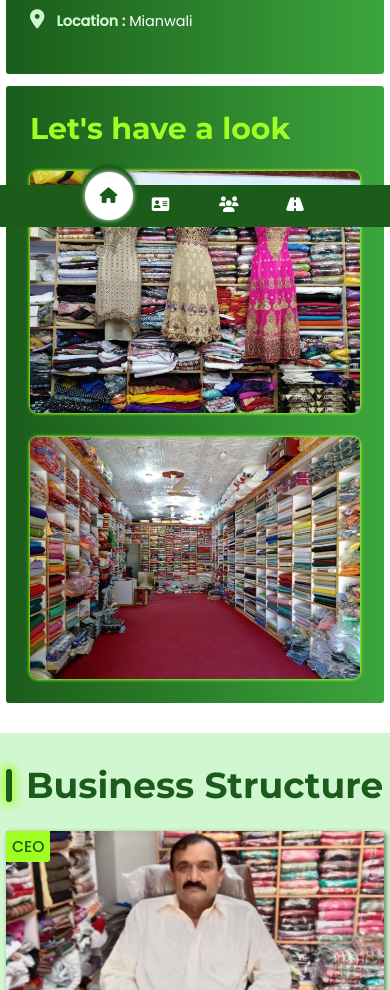
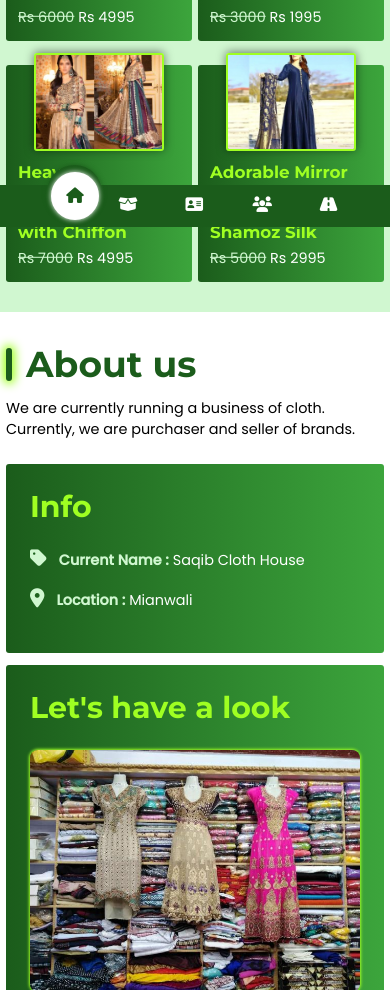
Before and after one commit to Sherri-Dev/Saqib-Textiles, a plain HTML site: page public/index.html in a window 390 px wide. Shown: the part 617-1607 px from the top of the page. Drawn offline with Linux system fonts and the light colour scheme.

Commit message:
added featured products section

```diff
--- a/public/index.html
+++ b/public/index.html
@@ -19,6 +19,12 @@
           <li title="Home" class="banner active">
             <div class="marker"></div>
             <a href="#banner"><i class="fas fa-home"></i><span>Home</span></a>
+          </li>
+          <li title="Featured Products" class="featured-products">
+            <div class="marker"></div>
+            <a href="#featured-products"
+              ><i class="fas fa-box-open"></i><span>Featured Products</span></a
+            >
           </li>
           <li title="About" class="about">
             <div class="marker"></div>
@@ -47,6 +53,57 @@
         <div>
           <h1 class="pr-heading">Saqib Textiles</h1>
           <p class="lead">A shining star in the industry of clothing!</p>
+        </div>
+      </div>
+    </section>
+    <section id="featured-products">
+      <div class="container">
+        <h2 class="sc-heading">Featured Products</h2>
+        <div class="product-container">
+          <article class="product-card card">
+            <img src="./assets/pr-1.jpg" alt="product" />
+            <div class="content">
+              <h4 class="product-heading">
+                Handwork Heavy Embroidered Silk Chiffon
+              </h4>
+              <div class="price lead">
+                <del>Rs 6000</del> <span>Rs 4995</span>
+              </div>
+            </div>
+          </article>
+          <article class="product-card card">
+            <img src="./assets/pr2.jpg" alt="product" />
+            <div class="content">
+              <h4 class="product-heading">
+                Ethnic Sequins Embroidered 2-Piece Lawn Dress
+              </h4>
+              <div class="price lead">
+                <del>Rs 3000</del> <span>Rs 1995</span>
+              </div>
+            </div>
+          </article>
+          <article class="product-card card">
+            <img src="./assets/pr3.jpg" alt="product" />
+            <div class="content">
+              <h4 class="product-heading">
+                Heavy Embroidered Net Maxi Dress 2022 with Chiffon
+              </h4>
+              <div class="price lead">
+                <del>Rs 7000</del> <span>Rs 4995</span>
+              </div>
+            </div>
+          </article>
+          <article class="product-card card">
+            <img src="./assets/pr4.jpg" alt="product" />
+            <div class="content">
+              <h4 class="product-heading">
+                Adorable Mirror Work & Embroidered Shamoz Silk
+              </h4>
+              <div class="price lead">
+                <del>Rs 5000</del> <span>Rs 2995</span>
+              </div>
+            </div>
+          </article>
         </div>
       </div>
     </section>
@@ -88,7 +145,7 @@
         <h2 class="sc-heading">Business Structure</h2>
         <div class="our-team-container">
           <div class="our-team-card">
-            <img loading="lazy"  src="./assets/ceo.jpg" alt="team-member" />
+            <img loading="lazy" src="./assets/ceo.jpg" alt="team-member" />
             <div class="team-heading-div">
               <h4 class="team-heading">Ghulam Jilani</h4>
             </div>
--- a/public/style.css
+++ b/public/style.css
@@ -15,11 +15,13 @@ GLOBAL
   --overlay-color: rgba(0, 0, 0, 0.503);
   --text-dark: rgb(0, 0, 0);
   --text-light: white;
+  --top-margin: 3rem;
   /* Typography */
   --pr-heading: 5rem;
   --sc-heading: 4rem;
   --tr-heading: 2.5rem;
   --team-heading: 2rem;
+  --product-heading: 1.4rem;
   --para: 1.4rem;
   --main-font: "Montserrat";
   --sc-font: "Poppins";
@@ -98,6 +100,11 @@ UTITLITIES
 }
 .team-heading {
   font-size: var(--team-heading);
+  font-family: var(--main-font);
+  color: var(--sc-color);
+}
+.product-heading {
+  font-size: var(--product-heading);
   font-family: var(--main-font);
   color: var(--sc-color);
 }
@@ -249,7 +256,79 @@ section:nth-last-of-type(even) {
 #banner .container {
   height: 100%;
 }
-
+/*********
+ PRODUCTS
+**********/
+.product-container {
+  display: grid;
+  grid-template-columns: repeat(4, 1fr);
+  gap: 1rem;
+  margin-top: var(--top-margin);
+}
+.product-card {
+  position: relative;
+  transition: all 1s ease-in;
+  height: 17rem;
+  overflow: clip;
+}
+.product-card:hover {
+  overflow: visible;
+}
+.product-card.card {
+  background: none;
+  padding: 0;
+}
+.product-card.card:hover {
+  background: linear-gradient(90deg, var(--pr-color), rgb(60 165 60));
+}
+.product-card img {
+  display: block;
+  width: 100%;
+  height: 100%;
+  border-radius: 3px;
+  margin: auto;
+  transition: all 0.3s ease-in;
+  z-index: 2;
+  position: relative;
+}
+.product-card:hover img {
+  width: 70%;
+  height: auto;
+  border: 2px solid var(--sc-color);
+  transform: translateY(-1rem);
+  border-radius: none;
+  box-shadow: 0px -1px 10px 0px var(--overlay-color);
+}
+.product-card .content {
+  position: relative;
+  transform: translateY(-100%);
+  transition: all 0.3s 0.3s ease-in;
+  padding: 0 1rem 1rem 1rem;
+  opacity: 0;
+  z-index: 0;
+  border-radius: 3px;
+}
+.product-card:hover .content {
+  transform: translateY(-0.1rem);
+  top: auto;
+  left: auto;
+  opacity: 1;
+  background: linear-gradient(90deg, var(--pr-color), rgb(60 165 60));
+}
+.product-heading {
+  transition: color 0.3s ease-in;
+  margin-bottom: 0.3rem;
+  cursor: pointer;
+}
+.product-heading:hover {
+  color: var(--sc-light);
+}
+.product-card .price del {
+  color: var(--sc-light);
+}
+.product-card .price span {
+  color: var(--text-light);
+}
 /*****
 ABOUT
 ******/
@@ -260,7 +339,7 @@ ABOUT
 .about-content {
   display: grid;
   grid-template-columns: repeat(2, 1fr);
-  margin-top: 3rem;
+  margin-top: var(--top-margin);
   gap: 1rem;
   height: 100%;
 }
@@ -297,7 +376,7 @@ OUR TEAM
   display: grid;
   grid-template-columns: repeat(4, 1fr);
   gap: 1rem;
-  margin-top: 3rem;
+  margin-top: var(--top-margin);
 }
 .our-team-card {
   height: 300px;
@@ -361,7 +440,7 @@ OUR TEAM
   gap: 3rem;
   padding: 2.5rem;
   justify-content: space-evenly;
-  margin-top: 3rem;
+  margin-top: var(--top-margin);
   z-index: 2;
 }
 .profile-container {
@@ -445,6 +524,9 @@ footer i {
   .our-team-container {
     grid-template-columns: repeat(3, 1fr);
   }
+  .product-container {
+    grid-template-columns: repeat(3, 1fr);
+  }
   #future-plans article {
     flex-direction: column;
   }
@@ -473,6 +555,9 @@ footer i {
   .our-team-container {
     grid-template-columns: repeat(2, 1fr);
   }
+  .product-container {
+    grid-template-columns: repeat(2, 1fr);
+  }
 }
 @media only screen and (max-width: 768px) {
   html {
@@ -495,6 +580,8 @@ footer i {
   :root {
     --sc-heading: 3rem;
     --para: 1.2rem;
+    --team-heading: 1.8rem;
+    --top-margin: 2rem;
   }
   html {
     font-size: 12px;
@@ -540,18 +627,39 @@ footer i {
   #banner {
     height: 350px;
   }
+  .product-container{
+    margin-top: 3rem;
+    grid-column-gap: 0.5rem;
+    grid-row-gap: 2rem;
+  }
+  .product-card.card {
+    height: auto;
+    background: linear-gradient(90deg, var(--pr-color), rgb(60 165 60));
+    overflow: visible;
+  }
+  .product-card img{
+    width: 70%;
+    height: auto;
+    border: 2px solid var(--sc-color);
+    transform: translateY(-1rem);
+    border-radius: none;
+    box-shadow: 0px -1px 10px 0px var(--overlay-color);
+  }
+  .product-card .content {
+    transform: translateY(-0.1rem);
+    top: auto;
+    left: auto;
+    opacity: 1;
+    background: linear-gradient(90deg, var(--pr-color), rgb(60 165 60));
+  }
   #about article {
     padding: 1.5rem 0 0 0;
   }
-  .about-content {
-    margin-top: 2rem;
-  }
   .our-team-container {
-    grid-template-columns: 1fr;
-    margin-top: 2rem;
+    gap: 0.5rem;
   }
   .our-team-card {
-    height: 280px;
+    height: 180px;
   }
   .our-team-card .team-heading-div {
     bottom: 0;
@@ -573,6 +681,7 @@ footer i {
 @media only screen and (max-width: 475px) {
   :root {
     --pr-heading: 3.3rem;
+    --team-heading: 1.6rem;
   }
   .profile-container {
     flex-direction: column;
@@ -581,6 +690,19 @@ footer i {
     font-size: 1.2rem;
   }
   .our-team-card {
-    height: 200px;
+    height: 180px;
   }
 }
+@media only screen and (max-width: 340px) {
+  :root {
+    --team-heading: 2rem;
+  }
+  .product-container {
+    grid-template-columns: 1fr;
+  }
+  .our-team-container {
+    grid-template-columns: 1fr;
+    margin-top: 2rem;
+    padding: 0 2rem;
+  }
+}
```
Also changed, not shown: public/assets/em1.jpg, public/assets/em2.jpg, public/assets/pr-1.jpg (added), public/assets/pr2.jpg (added), public/assets/pr3.jpg (added), public/assets/pr4.jpg (added).
